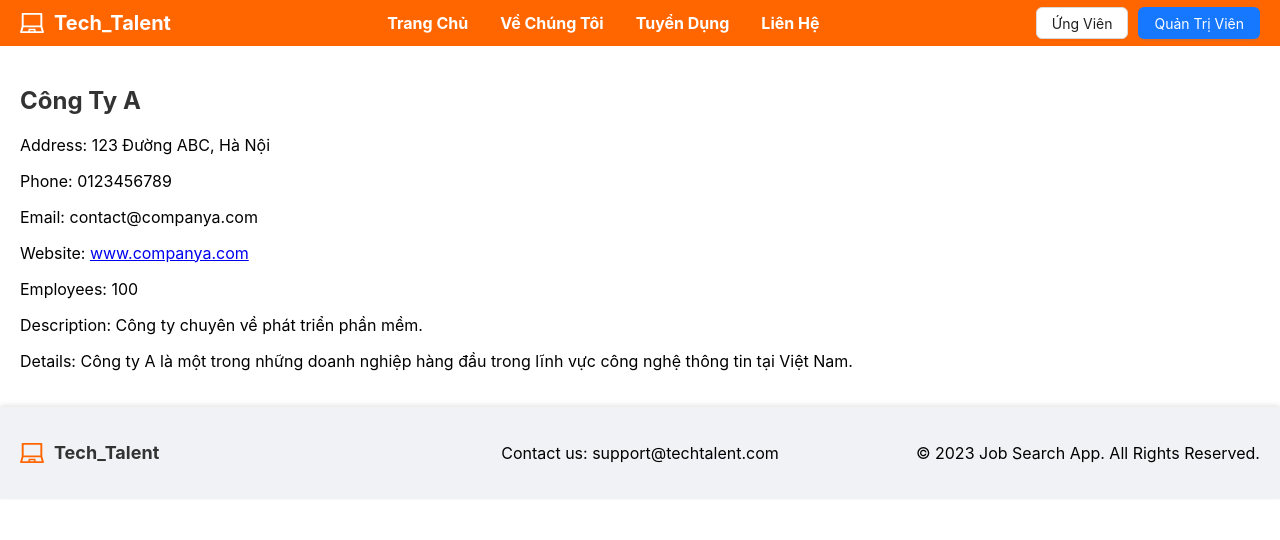
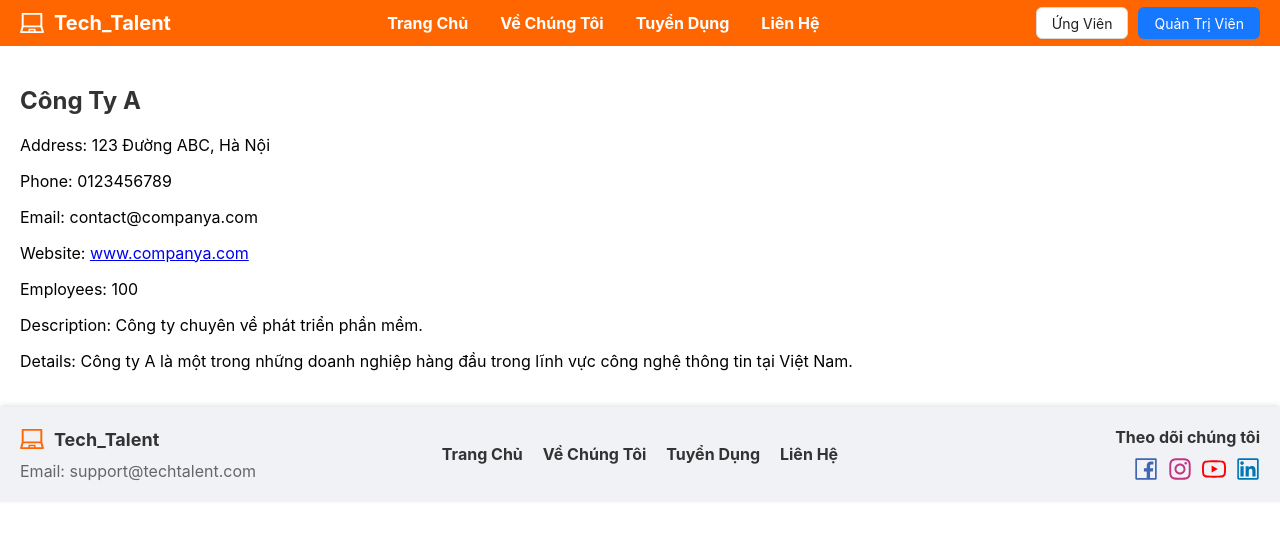
Before and after one commit to MeowChau/Tech-talent, a React (Create React App) app: page /company/1 in a window 1280 px wide. Shown: the top 540 px of the page. Built offline with nearby package versions, Linux system fonts and the light colour scheme; data requests are answered from the project's data file.

Commit message:
Hoàn thành footer

```diff
--- a/src/components/Footer/Footer.tsx
+++ b/src/components/Footer/Footer.tsx
@@ -1,5 +1,6 @@
 import React from 'react';
-import { LaptopOutlined } from '@ant-design/icons'; // Import icon từ Navbar
+import { LaptopOutlined, FacebookOutlined, InstagramOutlined, YoutubeOutlined, LinkedinOutlined } from '@ant-design/icons'; // Import các icon cần thiết
+import { Link } from 'react-router-dom';
 
 const Footer: React.FC = () => {
     return (
@@ -12,19 +13,89 @@ const Footer: React.FC = () => {
             boxShadow: '0 -2px 5px rgba(0, 0, 0, 0.1)'
         }}>
             {/* Cột bên trái */}
-            <div style={{ flex: 1, textAlign: 'left', display: 'flex', alignItems: 'center', gap: '10px' }}>
-                <LaptopOutlined style={{ fontSize: '24px', color: '#FF6600' }} />
-                <span style={{ fontSize: '18px', fontWeight: 'bold', color: '#333' }}>Tech_Talent</span>
+            <div style={{ flex: 1, textAlign: 'left', display: 'flex', flexDirection: 'column', gap: '10px' }}>
+                <div style={{ display: 'flex', alignItems: 'center', gap: '10px' }}>
+                    <LaptopOutlined style={{ fontSize: '24px', color: '#FF6600' }} />
+                    <span style={{ fontSize: '18px', fontWeight: 'bold', color: '#333' }}>Tech_Talent</span>
+                </div>
+                <p style={{ margin: 0, color: '#666' }}>Email: support@techtalent.com</p>
             </div>
 
             {/* Cột giữa */}
-            <div style={{ flex: 1, textAlign: 'center' }}>
-                <p>Contact us: support@techtalent.com</p>
+            <div style={{ flex: 1, textAlign: 'center', display: 'flex', flexDirection: 'column', gap: '10px' }}>
+                <div style={{ display: 'flex', justifyContent: 'center', gap: '20px' }}>
+                    {['Trang Chủ', 'Về Chúng Tôi', 'Tuyển Dụng', 'Liên Hệ'].map((menu, index) => (
+                        <Link
+                            key={index}
+                            to={`/${menu.toLowerCase().replace(/\s+/g, '')}`}
+                            style={{
+                                color: '#333',
+                                fontWeight: 'bold',
+                                textDecoration: 'none',
+                                transition: 'color 0.3s ease'
+                            }}
+                            onMouseEnter={(e) => (e.currentTarget.style.color = '#FF6600')}
+                            onMouseLeave={(e) => (e.currentTarget.style.color = '#333')}
+                        >
+                            {menu}
+                        </Link>
+                    ))}
+                </div>
             </div>
 
             {/* Cột bên phải */}
-            <div style={{ flex: 1, textAlign: 'right' }}>
-                <p>&copy; 2023 Job Search App. All Rights Reserved.</p>
+            <div style={{ flex: 1, textAlign: 'right', display: 'flex', flexDirection: 'column', gap: '10px' }}>
+                <p style={{ margin: 0, fontWeight: 'bold', color: '#333' }}>Theo dõi chúng tôi</p>
+                <div style={{ display: 'flex', justifyContent: 'flex-end', gap: '10px' }}>
+                    <a
+                        href="https://www.facebook.com/bau.nguyen.560?locale=vi_VN"
+                        target="_blank"
+                        rel="noopener noreferrer"
+                        style={{ color: 'inherit' }}
+                    >
+                        <FacebookOutlined
+                            style={{ fontSize: '24px', color: '#4267B2', cursor: 'pointer', transition: 'transform 0.3s ease' }}
+                            onMouseEnter={(e) => (e.currentTarget.style.transform = 'scale(1.2)')}
+                            onMouseLeave={(e) => (e.currentTarget.style.transform = 'scale(1)')}
+                        />
+                    </a>
+                    <a
+                        href="https://www.instagram.com/"
+                        target="_blank"
+                        rel="noopener noreferrer"
+                        style={{ color: 'inherit' }}
+                    >
+                        <InstagramOutlined
+                            style={{ fontSize: '24px', color: '#C13584', cursor: 'pointer', transition: 'transform 0.3s ease' }}
+                            onMouseEnter={(e) => (e.currentTarget.style.transform = 'scale(1.2)')}
+                            onMouseLeave={(e) => (e.currentTarget.style.transform = 'scale(1)')}
+                        />
+                    </a>
+                    <a
+                        href="https://www.youtube.com/@n.m.chauuu9472"
+                        target="_blank"
+                        rel="noopener noreferrer"
+                        style={{ color: 'inherit' }}
+                    >
+                        <YoutubeOutlined
+                            style={{ fontSize: '24px', color: '#FF0000', cursor: 'pointer', transition: 'transform 0.3s ease' }}
+                            onMouseEnter={(e) => (e.currentTarget.style.transform = 'scale(1.2)')}
+                            onMouseLeave={(e) => (e.currentTarget.style.transform = 'scale(1)')}
+                        />
+                    </a>
+                    <a
+                        href="https://www.linkedin.com/in/chaunmptit/"
+                        target="_blank"
+                        rel="noopener noreferrer"
+                        style={{ color: 'inherit' }}
+                    >
+                        <LinkedinOutlined
+                            style={{ fontSize: '24px', color: '#0077B5', cursor: 'pointer', transition: 'transform 0.3s ease' }}
+                            onMouseEnter={(e) => (e.currentTarget.style.transform = 'scale(1.2)')}
+                            onMouseLeave={(e) => (e.currentTarget.style.transform = 'scale(1)')}
+                        />
+                    </a>
+                </div>
             </div>
         </footer>
     );
```
